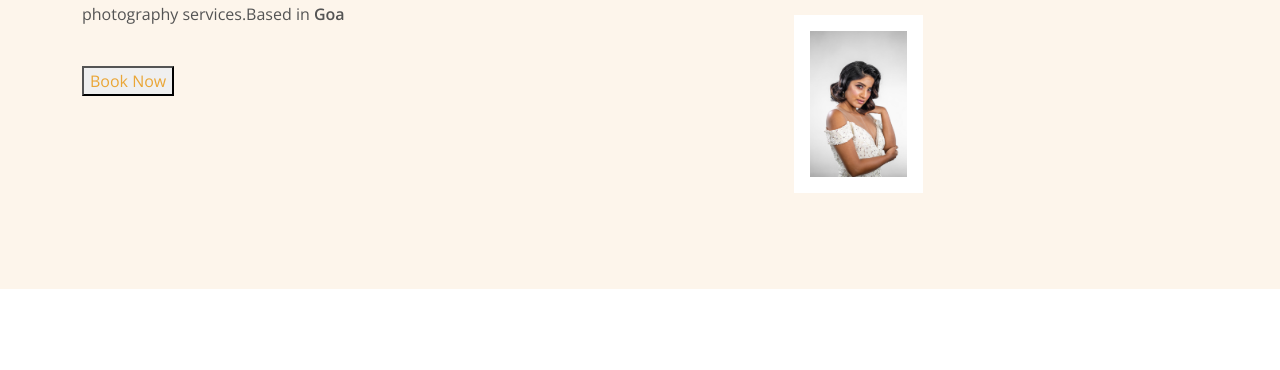
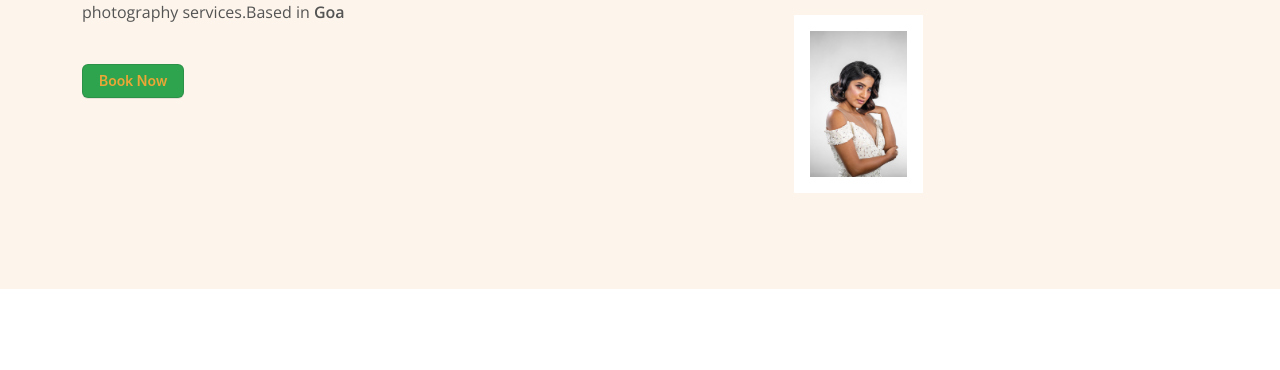
Before and after one commit to uddesh6/uddeshfilms, a PHP site: page / in a window 1280 px wide. Shown: the part 470-840 px from the top of the page. Run offline with PHP 8.4, Linux system fonts and the light colour scheme; some libraries are stand-ins or nearby versions.

Commit message:
Add files via upload

```diff
--- a/css/style.css
+++ b/css/style.css
@@ -456,3 +456,54 @@
     letter-spacing: 1px;
     box-shadow: none;
 }
+
+.wap{
+    appearance: none;
+  background-color: #2ea44f;
+  border: 1px solid rgba(27, 31, 35, .15);
+  border-radius: 6px;
+  box-shadow: rgba(27, 31, 35, .1) 0 1px 0;
+  box-sizing: border-box;
+  color: #fff;
+  cursor: pointer;
+  display: inline-block;
+  font-family: -apple-system,system-ui,"Segoe UI",Helvetica,Arial,sans-serif,"Apple Color Emoji","Segoe UI Emoji";
+  font-size: 14px;
+  font-weight: 600;
+  line-height: 20px;
+  padding: 6px 16px;
+  position: relative;
+  text-align: center;
+  text-decoration: none;
+  user-select: none;
+  -webkit-user-select: none;
+  touch-action: manipulation;
+  vertical-align: middle;
+  white-space: nowrap;
+}
+
+.wap:focus:not(:focus-visible):not(.focus-visible){
+  box-shadow: none;
+  outline: none;
+}
+
+.wap:hover {
+  background-color: #2c974b;
+}
+
+.wap:focus {
+  box-shadow: rgba(46, 164, 79, .4) 0 0 0 3px;
+  outline: none;
+}
+
+.wap:disabled {
+  background-color: #94d3a2;
+  border-color: rgba(27, 31, 35, .1);
+  color: rgba(255, 255, 255, .8);
+  cursor: default;
+}
+
+.wap:active {
+  background-color: #298e46;
+  box-shadow: rgba(20, 70, 32, .2) 0 1px 0 inset;
+}
```
